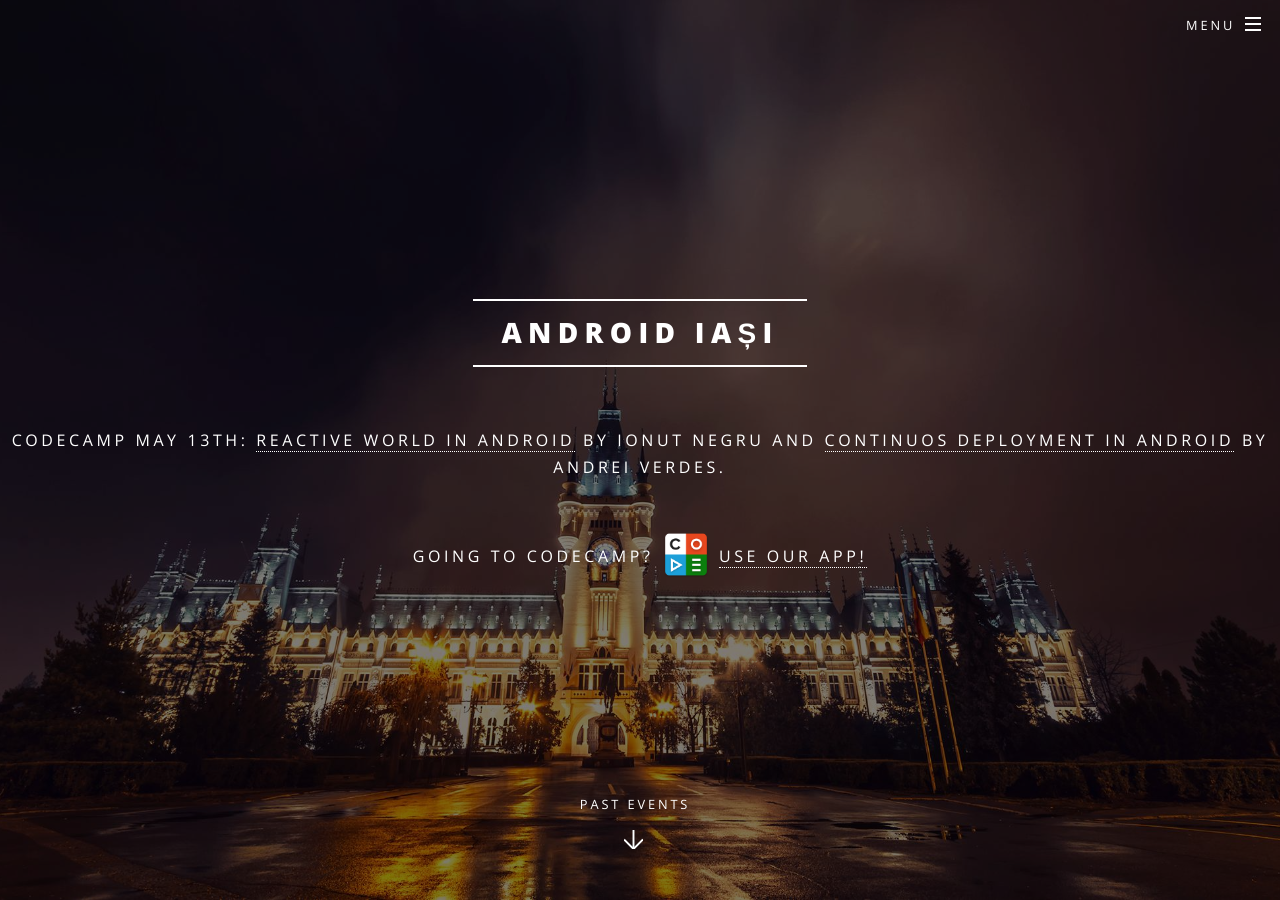
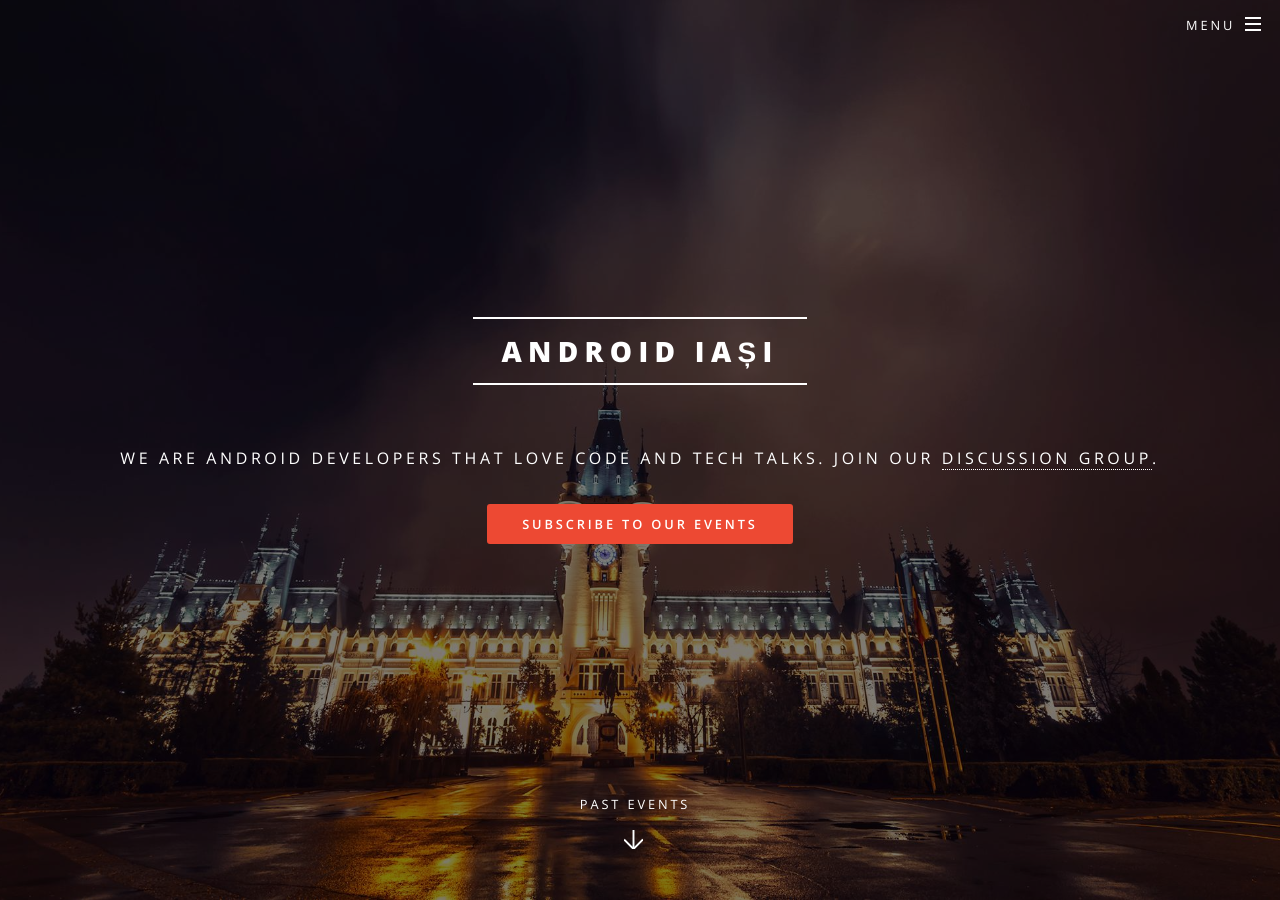
Before and after one commit to AndroidIasi/androidiasi.github.io, a Jekyll site: the page built from index.html, in a window 1280 px wide and 900 px high. Built offline with Jekyll 4.4.1, drawn with Linux system fonts in a browser that asks for light colours.

Commit message:
Codecamp is over. Reverting to normal site description

```diff
--- a/_config.yml
+++ b/_config.yml
@@ -4,7 +4,7 @@
 # Site settings
 title: Android Iași
 description: |
-    CodeCamp May 13th: [Reactive world in Android](/events/reactive-world-in-android-codecamp-iasi-spring-2017) by Ionut Negru and [Continuos Deployment in Android](/events/continuous-deployment-in-android-codecamp-iasi-spring-2017) by Andrei Verdes.
+        We are Android developers that love code and tech talks. Join our [discussion group](http://bit.ly/android-iasi).
 owner: Android Iași # or company name
 first_published: 2016 # if migrating another site, the year of your first publish
 email: just_contact_us_on_facebook
--- a/index.html
+++ b/index.html
@@ -6,18 +6,9 @@
 						<div class="inner">
 							<h2>{{ site.title }}</h2>
 							<p>{{ site.description | markdownify }}</p>
-							<!-- Promoting Codecamp now
 							<ul class="actions">
 								<li><a href="http://eepurl.com/bWsFR1" class="button special">Subscribe to our events</a></li>
-							</ul> -->
-							<p >
-								<a href="https://play.google.com/store/apps/details?id=ro.androidiasi.codecamp.iasi.live">
-								</a>Going to Codecamp?
-								<a href="https://play.google.com/store/apps/details?id=ro.androidiasi.codecamp.iasi.live" style="border-bottom: none">
-								<img src="images/codecamp-icon.png" alt="Codecamp Android App" width="50" height="50" style="position: relative; transform: translateY(35%);"/> </a>
-								<a href="https://play.google.com/store/apps/details?id=ro.androidiasi.codecamp.iasi.live">Use our app!</a>
-							</p>
-							<!-- <p>This is still under construction.<br/><small>You can actually contribute as <a href="https://github.com/AndroidIasi/androidiasi.github.io">this is public on github</a></small></p> -->
+							</ul>
 						</div>
 						<a href="#two" class="more scrolly">Past events</a>
 					</section>
```
